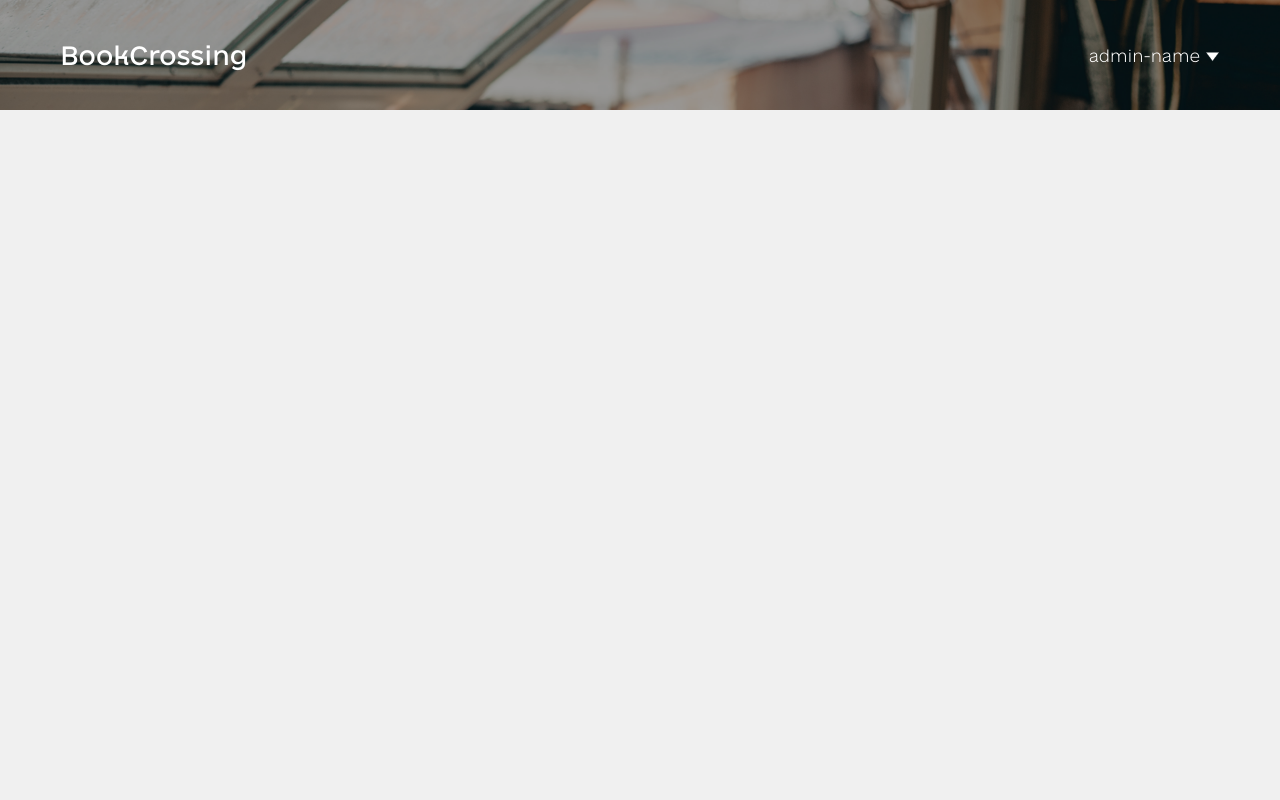
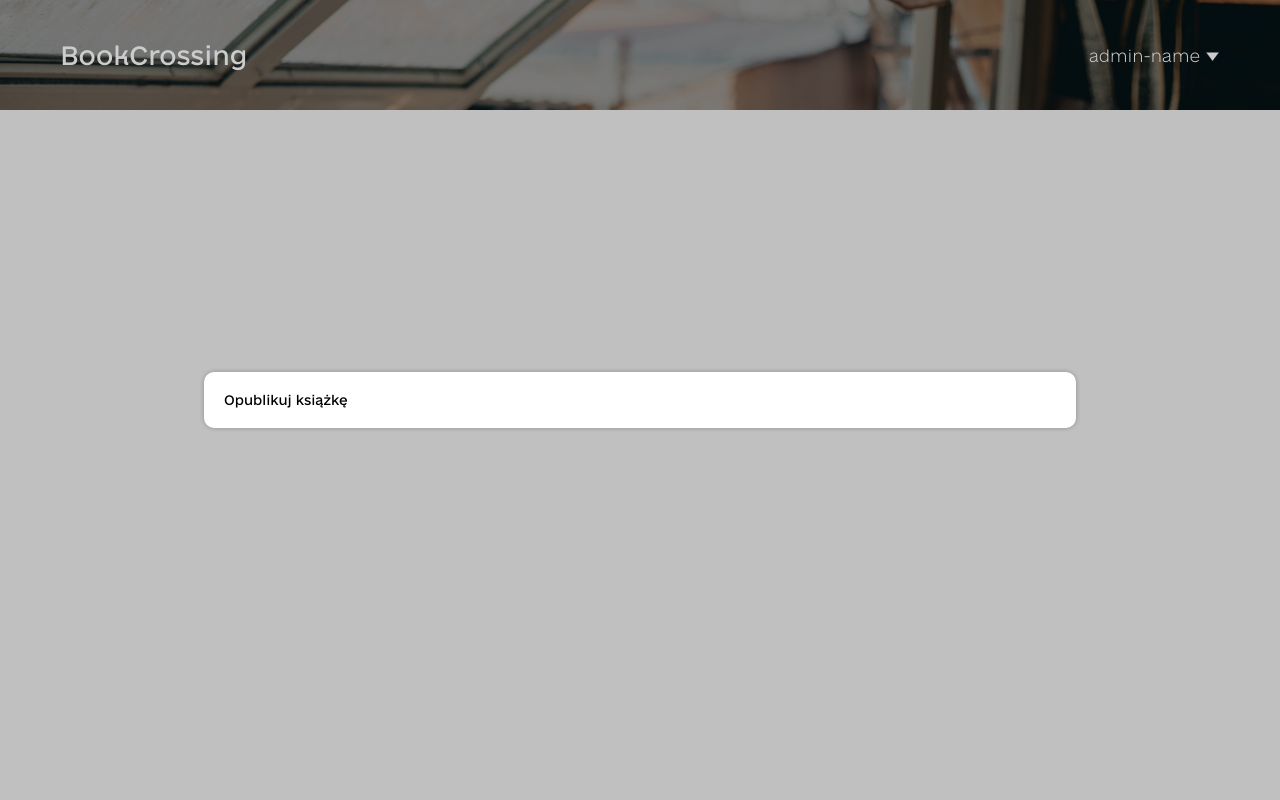
Before and after one commit to shurikoi/bookcrossing-php, a PHP site: page / in a window 1280 px wide. Run offline with PHP 8.4, Linux system fonts and the light colour scheme; a user stored in the database is signed in; data comes from the database, SQL or seed files in the repository; data that the repository does not hold is empty.

Commit message:
upload posts

```diff
--- a/index.php
+++ b/index.php
@@ -19,6 +19,7 @@
     <div class="main">
         <?php
             require "pages/posts.php";
+            require "pages/upload_posts.php";
         ?>
     </div>
 
--- a/main.css
+++ b/main.css
@@ -70,3 +70,50 @@
     font-size: 16px;
     color: rgb(110, 110, 110);
 }
+
+.upload-wrapper {
+    /* position: absolute; */
+    background-color: #fff;
+    box-shadow: 0px 0px 5px rgba(0, 0, 0, 0.25);
+    /* bottom: 0; */
+    /* transform: translateY(calc(100% + 8px)) scale(1); */
+    right: 50px;
+    box-sizing: content-box;
+}
+
+.upload-wrapper .menu{
+    display: flex;
+    justify-content: center;
+    align-items: center;
+    flex-direction: column;
+    padding: 15px 30px;
+    gap: 10px;
+}
+
+#public {
+    font-family: 'e-Ukraine';
+    font-size: 13px;
+}
+
+.content {
+    box-shadow: 0px 0px 5px rgba(0, 0, 0, 0.25);
+    width: 65%;
+    border-radius: 10px;
+    background-color: white;
+    padding: 20px;
+
+  }
+
+.overlay {
+    transition: .2s opacity, .2s transform;
+    position: fixed;
+    top: 0;
+    left: 0;
+    width: 100%;
+    height: 100%;
+    background-color: rgba(0, 0, 0, 0.2);
+    z-index: 10;
+    display: flex;
+    justify-content: center;
+    align-items: center;
+}
--- a/pages/header.php
+++ b/pages/header.php
@@ -30,12 +30,12 @@
                 </div>
 
                 <div class="menu-wrapper hidden">
-                <div class="menu">
-                    <a href="/bookcrossing/php_scripts/logout.php" class="menu-item">
-                        Wyloguj się
-                    </a>
+                    <div class="menu">
+                        <a href="/bookcrossing/php_scripts/logout.php" class="menu-item">
+                            Wyloguj się
+                        </a>
+                    </div>
                 </div>
-            </div>
             </div>
         </div>
 
--- a/pages/posts.php
+++ b/pages/posts.php
@@ -8,7 +8,7 @@
         echo
         "
                     <div class='card'>
-                        <img src='{$post["photo"]}'></img>
+                        <img src='users_imgs/{$post["photo"]}'></img>
                         <div class='card-content'>
                             <div class='title' title='{$post["title"]}'>
                                 {$post["title"]}
--- /dev/null
+++ b/pages/upload_posts.php
@@ -0,0 +1,5 @@
+<div class="overlay">
+    <div class="content">
+      <p id="public">Opublikuj książkę</p>
+    </div>
+  </div>
--- /dev/null
+++ b/php_scripts/md5.php
@@ -0,0 +1,3 @@
+<?php
+    $password = md5($password."bnkj389/-0");
+?>
--- a/php_scripts/start.php
+++ b/php_scripts/start.php
@@ -3,6 +3,7 @@
 
     $username = $_POST['login'];
     $password = $_POST['password'];
+    require "md5.php";
 
     $query = mysqli_query($connection, "SELECT * FROM users, passwords WHERE users.id = passwords.user_id AND (users.username = '$username' OR users.email = '$username')");
 
```
Also changed, not shown: php_scripts/registration.php (+5 -4 lines), css/upload_posts.php (added), users_imgs/2.jpg (renamed from imgs/2.jpg).
